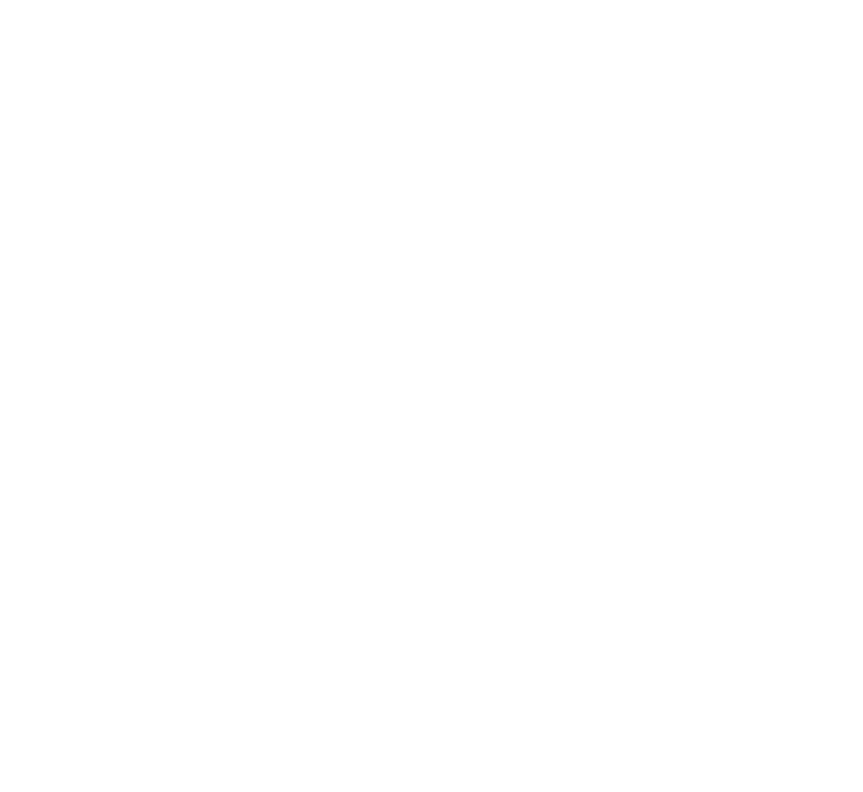
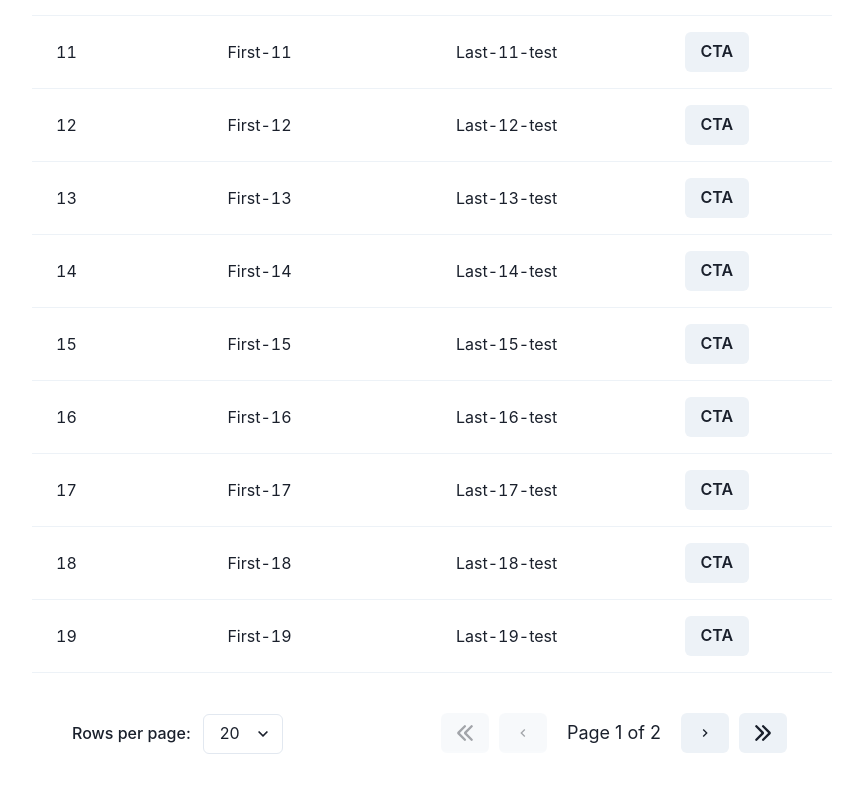
Before and after one commit to athanasu/chakra-ui-react-table-example, a React (Create React App) app: page / in a window 1280 px wide. Shown: the part 1028-1820 px from the top of the page, without its empty margins (208-1071 px from the left). Before the commit the page ends 800 px from the top, so only its background shows below. Built offline with nearby package versions, Linux system fonts and the light colour scheme.

Commit message:
add page size dropdown

```diff
--- a/public/index.html
+++ b/public/index.html
@@ -24,7 +24,7 @@
       work correctly both with client-side routing and a non-root public URL.
       Learn how to configure a non-root public URL by running `npm run build`.
     -->
-    <title>React App</title>
+    <title>Chakra UI - React Table V7 Example</title>
   </head>
   <body>
     <noscript>You need to enable JavaScript to run this app.</noscript>
--- a/src/App.tsx
+++ b/src/App.tsx
@@ -9,7 +9,7 @@
   const cb = React.useCallback(() => console.log("Action"), []);
   function makeData() {
     const data = [];
-    for (let index = 0; index < 20; index++) {
+    for (let index = 0; index < 40; index++) {
       data[index] = {
         id: index,
         first: `First-${index}`,
--- a/src/components/Pagination/Pagination.tsx
+++ b/src/components/Pagination/Pagination.tsx
@@ -1,4 +1,14 @@
-import { Button, Flex, Text } from "@chakra-ui/react";
+import {
+  Box,
+  Button,
+  Flex,
+  FormControl,
+  FormHelperText,
+  FormLabel,
+  Select,
+  Spacer,
+  Text,
+} from "@chakra-ui/react";
 import {
   ArrowLeftIcon,
   ArrowRightIcon,
@@ -7,17 +17,19 @@
 } from "@chakra-ui/icons";
 
 import { TableInstance } from "./Pagination.types";
+import React from "react";
 
 export function Pagination({ tableInstance }: TableInstance) {
   const {
     canNextPage,
     canPreviousPage,
     pageCount,
-    state: { pageIndex },
+    state: { pageIndex, pageSize },
     pageOptions,
     gotoPage,
     nextPage,
     previousPage,
+    setPageSize,
   } = tableInstance;
 
   const navigationStyles = {
@@ -31,6 +43,13 @@
     mr: "15px",
   };
 
+  const onChangeRowsPerPage = React.useCallback(
+    (e) => {
+      setPageSize(parseInt(e.target.value));
+    },
+    [setPageSize]
+  );
+
   return (
     <Flex
       data-testid="pagination"
@@ -38,6 +57,24 @@
       lineHeight="40px"
       p={10}
     >
+      <Flex>
+        <FormControl>
+          <Flex flexDirection="row">
+            <FormLabel>Rows per page:</FormLabel>
+            <Select
+              value={pageSize.toString()}
+              onChange={onChangeRowsPerPage}
+              w="80px"
+            >
+              <option value="5">5</option>
+              <option value="10">10</option>
+              <option value="20">20</option>
+            </Select>
+          </Flex>
+        </FormControl>
+      </Flex>
+      <Spacer />
+      <Flex>
         <Button
           data-testid="go-to-first-page"
           onClick={() => gotoPage(0)}
@@ -74,5 +111,6 @@
           <ArrowRightIcon />
         </Button>
       </Flex>
+    </Flex>
   );
 }
--- a/src/components/Pagination/Pagination.types.ts
+++ b/src/components/Pagination/Pagination.types.ts
@@ -3,10 +3,11 @@
   canPreviousPage: boolean;
   pageCount: number;
   pageOptions: number[];
-  state: { pageIndex: number };
+  state: { pageIndex: number; pageSize: number };
   gotoPage(pageIndex: number): void;
   nextPage(): void;
   previousPage(): void;
+  setPageSize(size: number): void;
 };
 
 export type TableInstance = {
--- a/src/components/Table/Table.tsx
+++ b/src/components/Table/Table.tsx
@@ -59,7 +59,7 @@
     []
   );
 
-  const initialState = { pageSize: 5 };
+  const initialState = { pageSize: 20 };
 
   const tableInstance = useTable(
     { columns, data, initialState },
```
Lines whose indentation alone changed are shown as unchanged.
